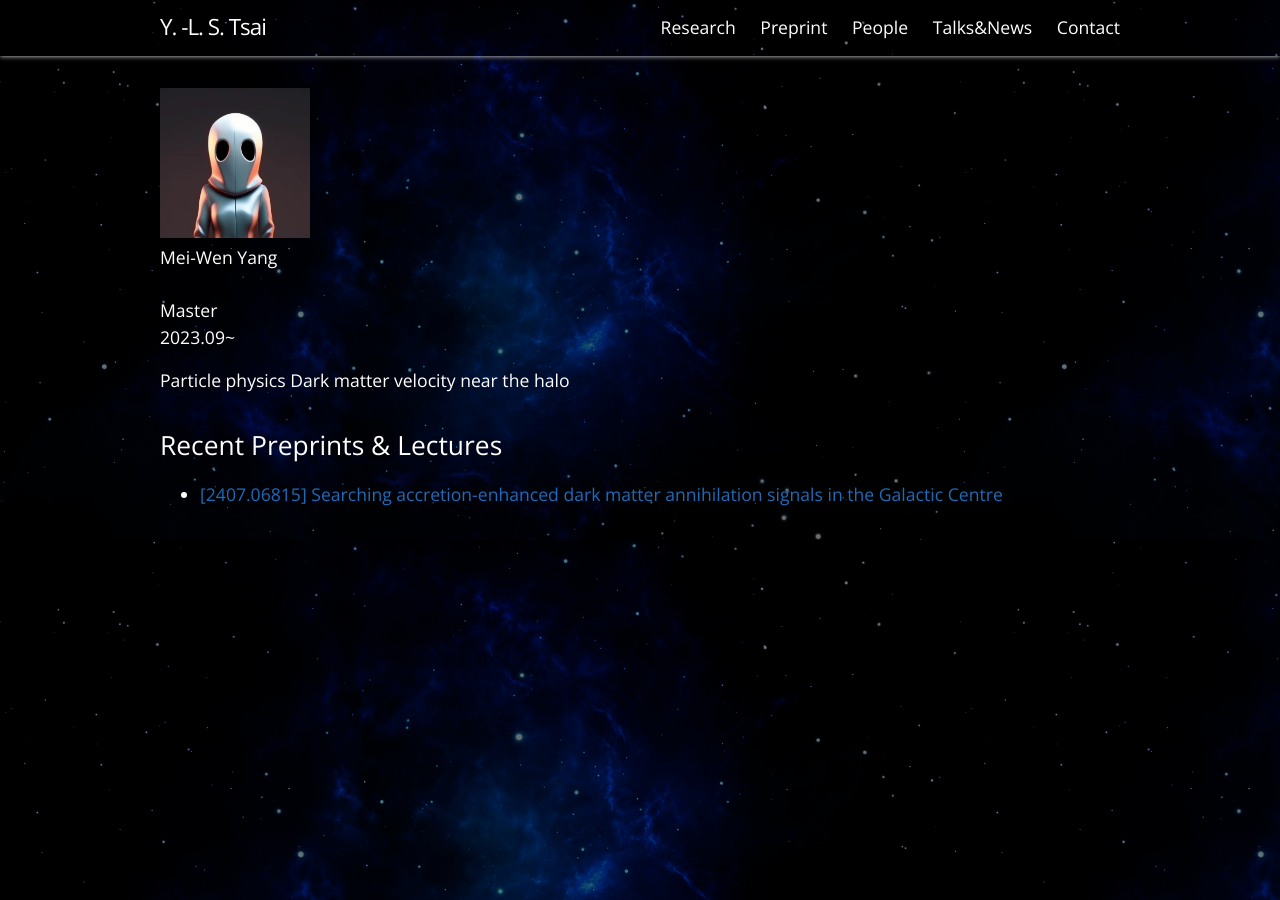
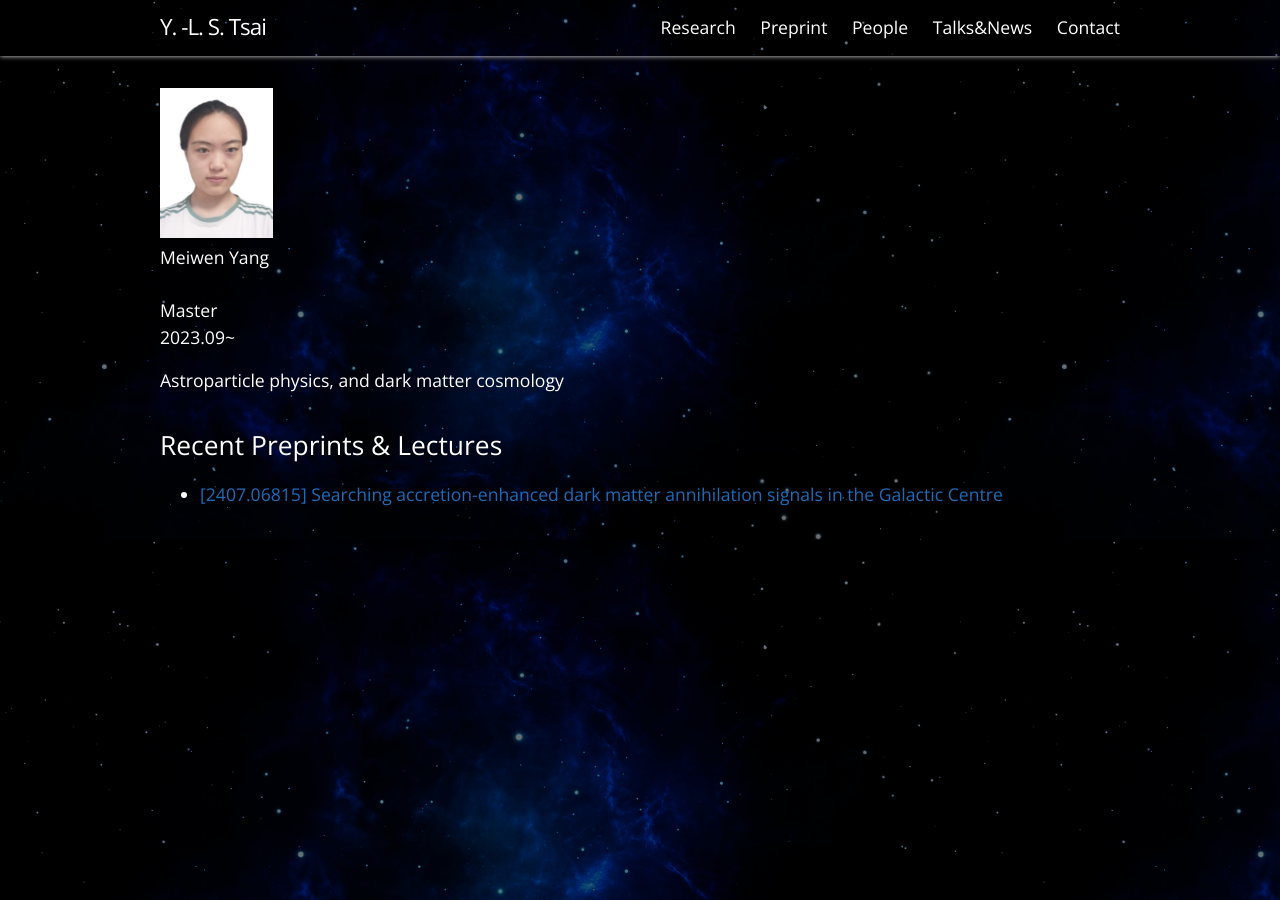
Before and after one commit to smingtsai/PMOdarkmatter, a Jekyll site: the page built from _authors/YangMeiWen.md, in a window 1280 px wide. Built offline with Jekyll 4.4.1, drawn with Linux system fonts in a browser that asks for light colours.

Commit message:
Update YangMeiWen.md

```diff
--- a/_authors/YangMeiWen.md
+++ b/_authors/YangMeiWen.md
@@ -1,14 +1,13 @@
 ---
 username: 杨美文
-name: Mei-Wen Yang
+name: Meiwen Yang
 position: Student
 location: China
 layout: people
-picture: /PMOdarkmatter/assets/authors/moren-woman_p.jpg
+picture: /PMOdarkmatter/assets/authors/MeiwenYang.jpg
 short_name: Mei-Wen Yang
 time: 2023.09~
 degree: Master
 ---
 
-Particle physics
-Dark matter velocity near the halo
+Astroparticle physics, and dark matter cosmology
```
